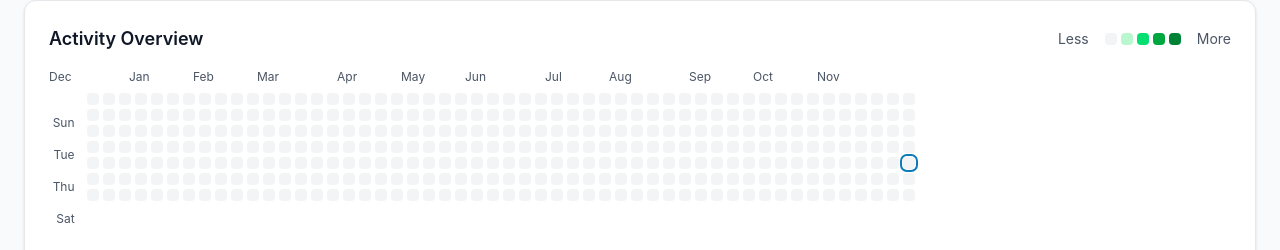
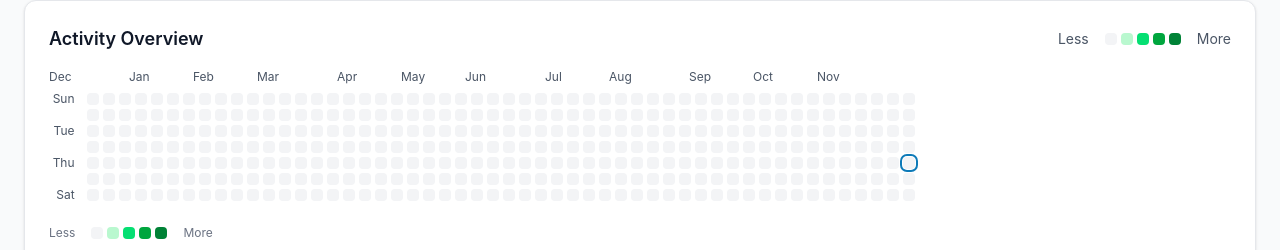
Before and after one commit to TharushaKula/activity-tracker, a Next.js app: page /dashboard in a window 1280 px wide. Shown: the part 702-952 px from the top of the page. Built offline with nearby package versions, Linux system fonts and the light colour scheme; no server answers; the database is empty; sample sign-in values are in the browser's storage.

Commit message:
Adjust day label styling in ContributionGrid for consistent height and improved visibility

```diff
--- a/components/dashboard/contribution-grid.tsx
+++ b/components/dashboard/contribution-grid.tsx
@@ -143,13 +143,15 @@ export function ContributionGrid({ weeks = 52, activities = [] }: ContributionGr
 
           <div className="flex gap-1 relative">
             {/* Day labels */}
-            <div className="flex flex-col gap-1 pt-6">
+            <div className="flex flex-col gap-1">
               {["Sun", "Mon", "Tue", "Wed", "Thu", "Fri", "Sat"].map(
                 (day, idx) => (
                   <div
                     key={day}
-                    className="text-xs text-gray-600 h-3 flex items-center justify-end pr-2"
+                    className="text-xs text-gray-600 flex items-center justify-end pr-2"
                     style={{
+                      height: "12px",
+                      minHeight: "12px",
                       visibility: idx % 2 === 0 ? "visible" : "hidden",
                     }}
                   >
```
